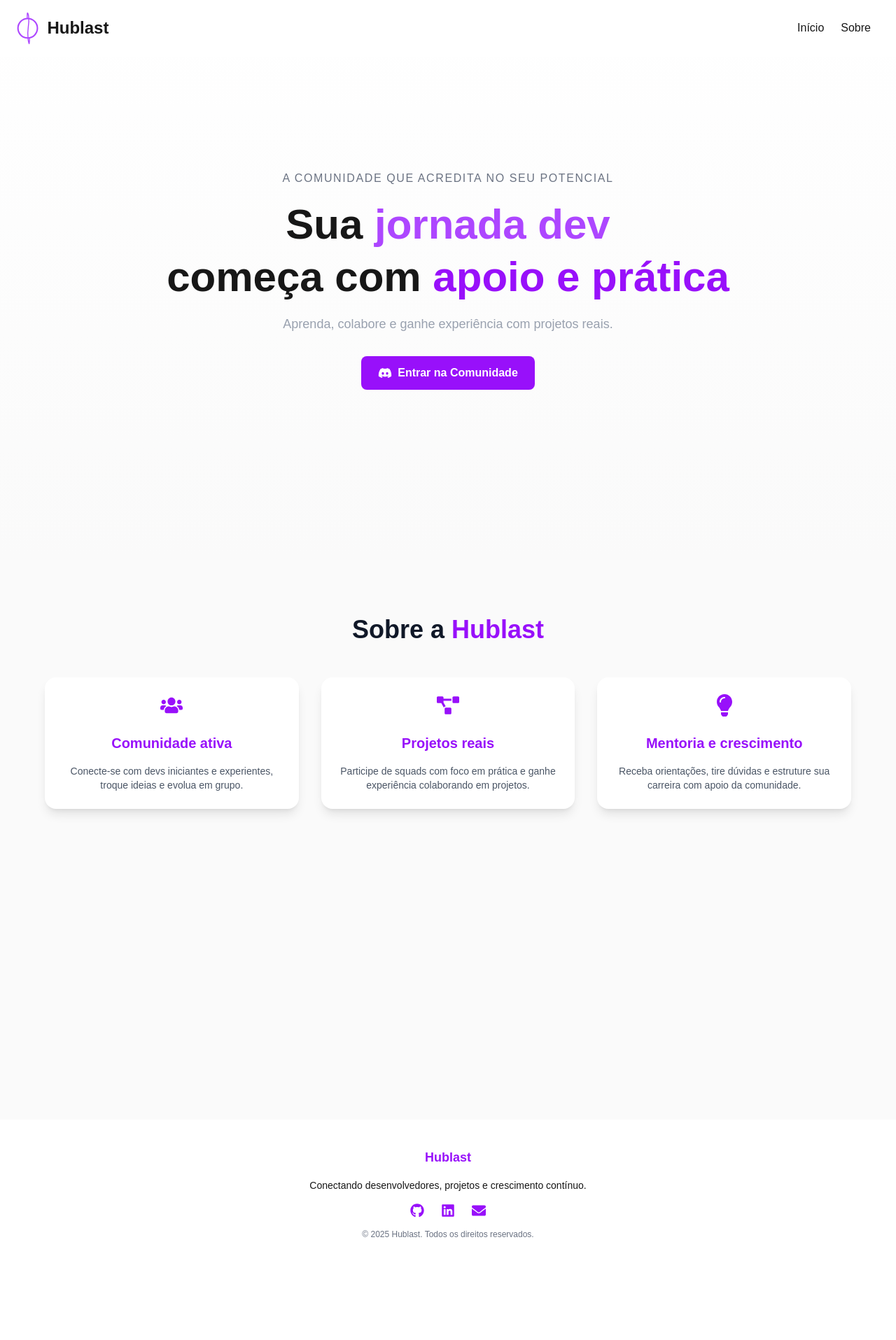
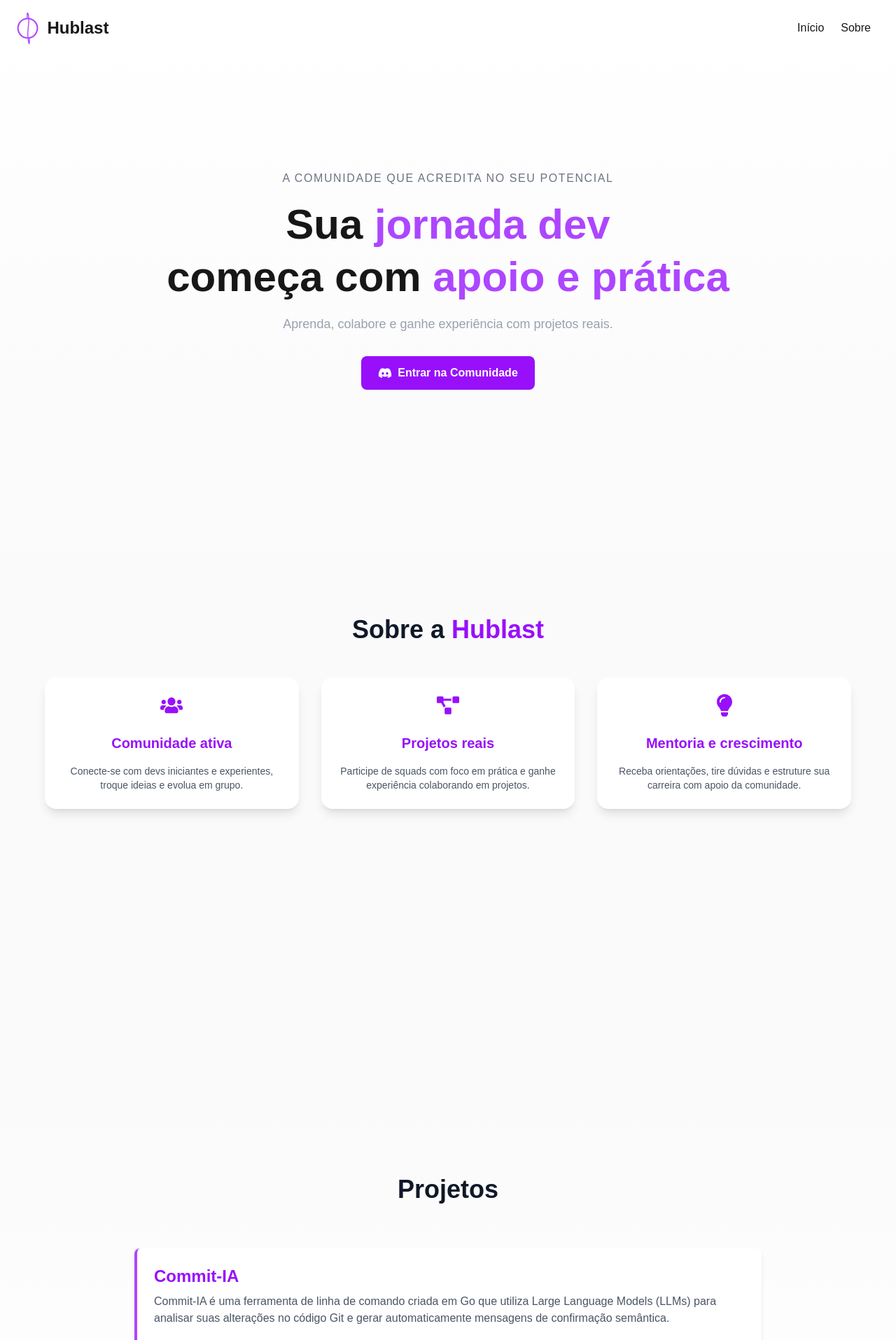
Before and after one commit to HublastX/Hublast-Hub, a Next.js app in the folder frontend/hublast/: page / in a window 1280 px wide. Shown: the top 1915 px of the page at 70% size. Before the commit the page ends 1812 px from the top, so only its background shows below. Built offline with nearby package versions, Linux system fonts and the light colour scheme.

Commit message:
feat(home): project adicionado a tela

```diff
--- a/frontend/hublast/src/app/page.tsx
+++ b/frontend/hublast/src/app/page.tsx
@@ -1,8 +1,9 @@
 "use client";
 import Header from "./landing/Header";
 import About from "./landing/about";
+import Projects from "./landing/projects";
+import Footer from "./landing/Footer";
 import { FaDiscord } from "react-icons/fa";
-import Footer from "./landing/Footer";
 import { useEffect, useRef } from "react";
 import { gsap } from "gsap";
 
@@ -60,7 +61,7 @@
                         Sua <span className="text-purple-500">jornada dev</span>{" "}
                         <br />
                         começa com{" "}
-                        <span className="text-purple-600">apoio e prática</span>
+                        <span className="text-purple-500">apoio e prática</span>
                     </h1>
 
                     <p
@@ -76,13 +77,14 @@
                         href="https://discord.gg/uXPXZdkqkf"
                         target="_blank"
                         rel="noopener noreferrer"
-                        className="opacity-0 z-0 inline-flex items-center gap-2 bg-purple-600 hover:bg-purple-700 text-white font-semibold py-3 px-6 rounded-lg transition duration-300"
+                        className="opacity-0 z-0 inline-flex items-center gap-2 bg-purple-600 hover:bg-purple-700 text-white font-semibold py-3 px-6 rounded-lg transition duration-200"
                     >
                         <FaDiscord size={20} />
                         Entrar na Comunidade
                     </a>
                 </section>
                 <About />
+                <Projects />
             </main>
             <Footer />
         </>
```
